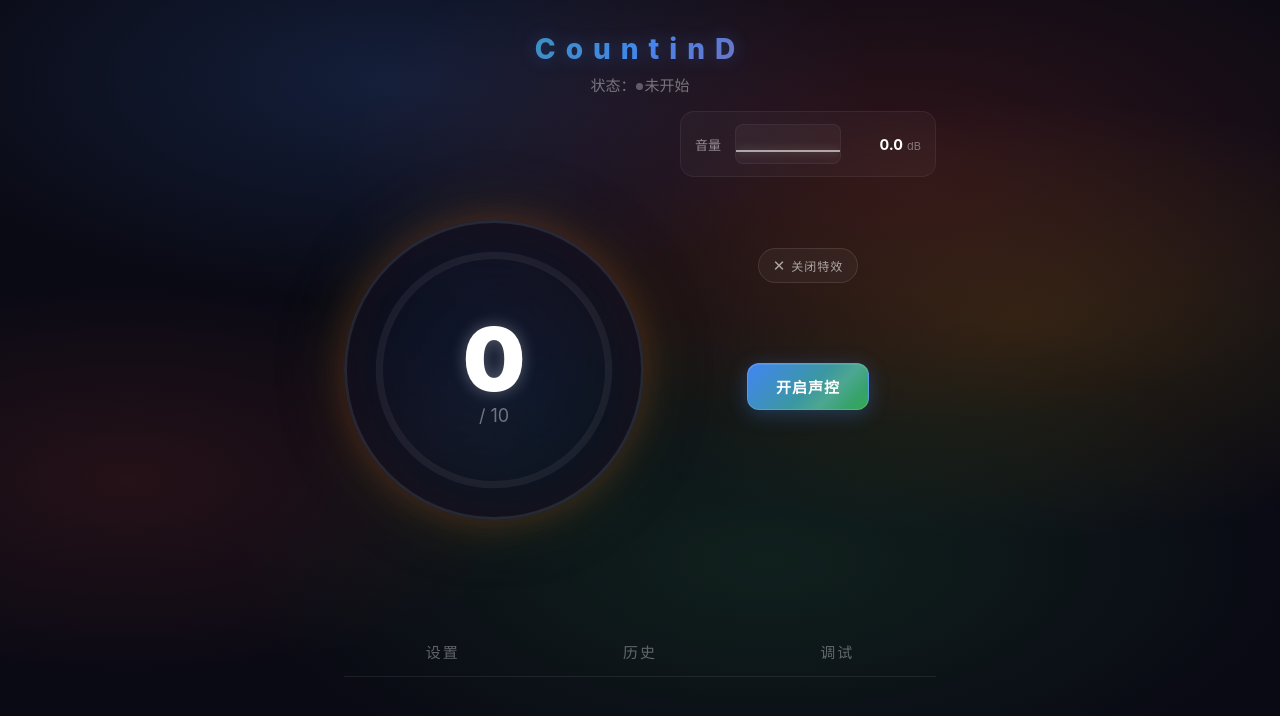
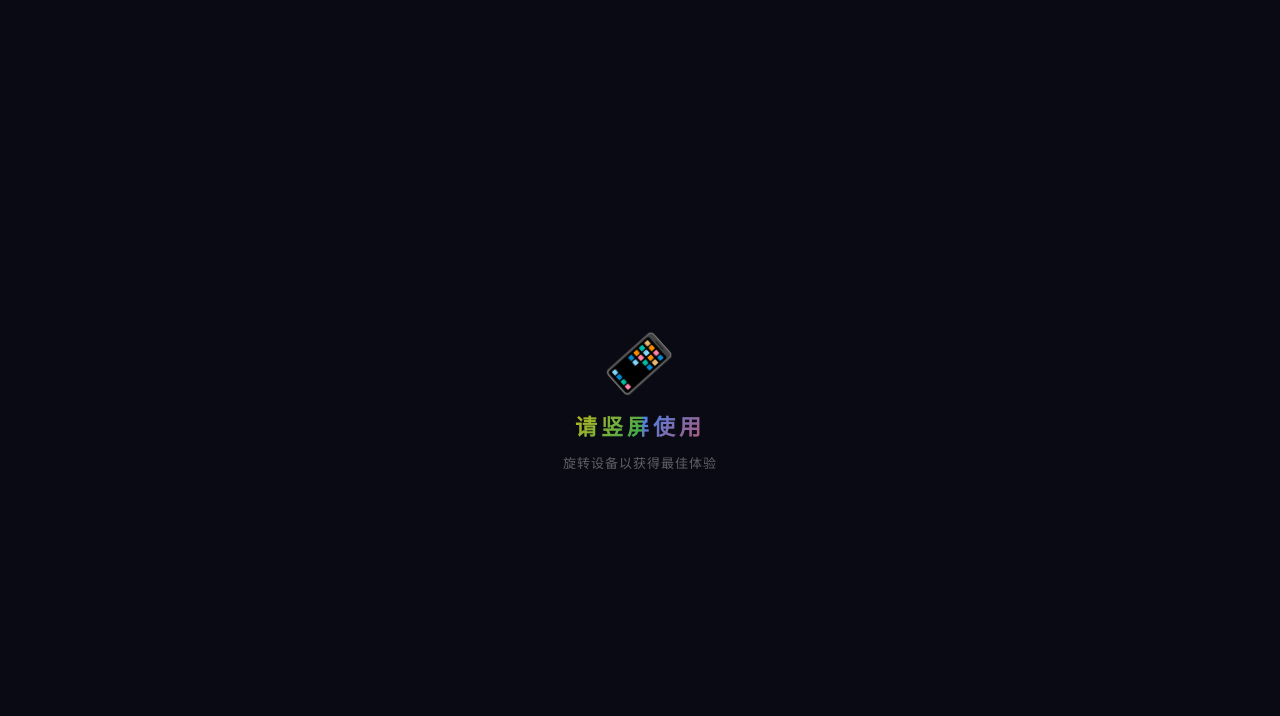
Before and after one commit to a85114418-debug/countind, a React (Vite) app: page / in a window 1280 px wide. Shown: the top 716 px of the page. Built offline with nearby package versions, Linux system fonts and the light colour scheme.

Commit message:
fix: 锁定竖屏方向，横屏时显示旋转提示
manifest 设为 portrait，Screen Orientation API 锁定竖屏，横屏时全屏遮罩提示"请竖屏使用"

```diff
--- a/src/App.css
+++ b/src/App.css
@@ -7,6 +7,49 @@
   --glass-bg: rgba(255, 255, 255, 0.03);
   --glass-border: rgba(255, 255, 255, 0.08);
   --glass-hover: rgba(255, 255, 255, 0.08);
+}
+
+/* === 横屏遮罩：强制竖屏使用 === */
+.rotate-overlay {
+  position: fixed;
+  inset: 0;
+  z-index: 99999;
+  background: #0a0a14;
+  display: flex;
+  flex-direction: column;
+  align-items: center;
+  justify-content: center;
+  gap: 12px;
+  backdrop-filter: blur(20px);
+  -webkit-backdrop-filter: blur(20px);
+}
+
+.rotate-icon {
+  font-size: 56px;
+  animation: rotate-hint 2s ease-in-out infinite;
+}
+
+@keyframes rotate-hint {
+  0%, 100% { transform: rotate(0deg); }
+  50% { transform: rotate(90deg); }
+}
+
+.rotate-text {
+  font-size: 22px;
+  font-weight: 700;
+  background: linear-gradient(135deg, #4285F4, #EA4335, #FBBC05, #34A853);
+  background-size: 300% 100%;
+  -webkit-background-clip: text;
+  -webkit-text-fill-color: transparent;
+  background-clip: text;
+  animation: title-rainbow 6s linear infinite;
+  letter-spacing: 4px;
+}
+
+.rotate-sub {
+  font-size: 13px;
+  color: rgba(255, 255, 255, 0.35);
+  letter-spacing: 1px;
 }
 
 /* === 全局重置 === */
--- a/src/App.tsx
+++ b/src/App.tsx
@@ -20,6 +20,7 @@ const EFFECT_OPTIONS: { key: VisualEffect; label: string; icon: string }[] = [
 
 export default function App() {
   const [settings, setSettings] = useState<Settings>(loadSettings);
+  const [isLandscape, setIsLandscape] = useState(false);
   const {
     status,
     count,
@@ -70,11 +71,37 @@ export default function App() {
     }
   }, []);
 
+  // 锁定竖屏方向 + 横屏提示
+  useEffect(() => {
+    const checkOrientation = () => {
+      setIsLandscape(window.innerWidth > window.innerHeight);
+    };
+    checkOrientation();
+    window.addEventListener('resize', checkOrientation);
+
+    // Screen Orientation API — 强制锁定竖屏
+    if ('orientation' in screen && typeof (screen.orientation as any).lock === 'function') {
+      (screen.orientation as any).lock('portrait').catch(() => {
+        // 部分浏览器不支持 lock，忽略
+      });
+    }
+
+    return () => window.removeEventListener('resize', checkOrientation);
+  }, []);
+
   const isRunning = status === 'listening' || status === 'paused';
   const currentEffect = EFFECT_OPTIONS.find((e) => e.key === settings.visualEffect) || EFFECT_OPTIONS[0];
 
   return (
-    <div className="app">
+    <>
+      {isLandscape && (
+        <div className="rotate-overlay">
+          <div className="rotate-icon">📱</div>
+          <div className="rotate-text">请竖屏使用</div>
+          <div className="rotate-sub">旋转设备以获得最佳体验</div>
+        </div>
+      )}
+      <div className="app">
       <ParticleEffect effect={settings.visualEffect} />
 
       <header className="app-header">
@@ -196,5 +223,6 @@ export default function App() {
         </section>
       </main>
     </div>
+    </>
   );
 }
```
Also changed, not shown: public/manifest.json.
